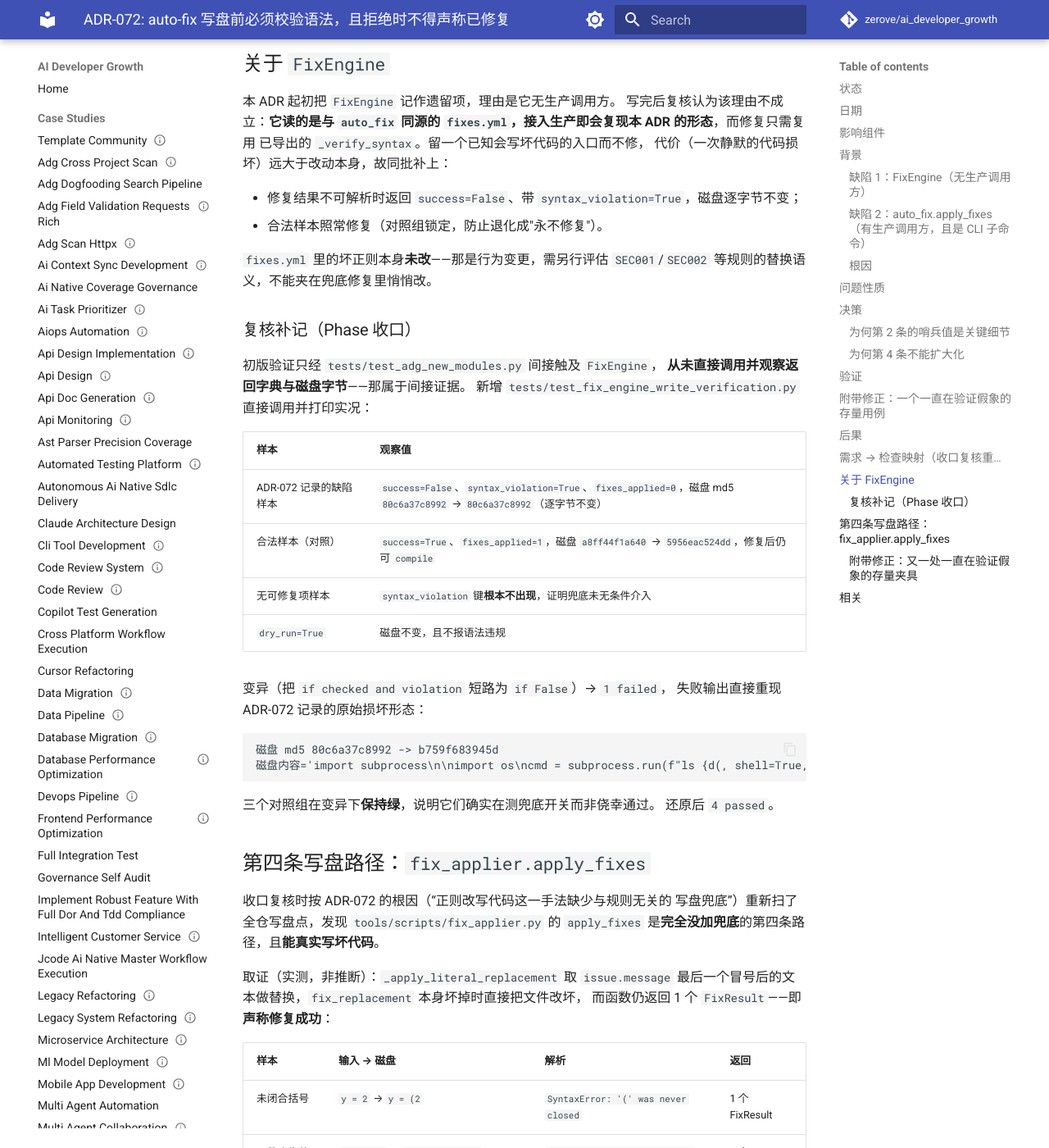
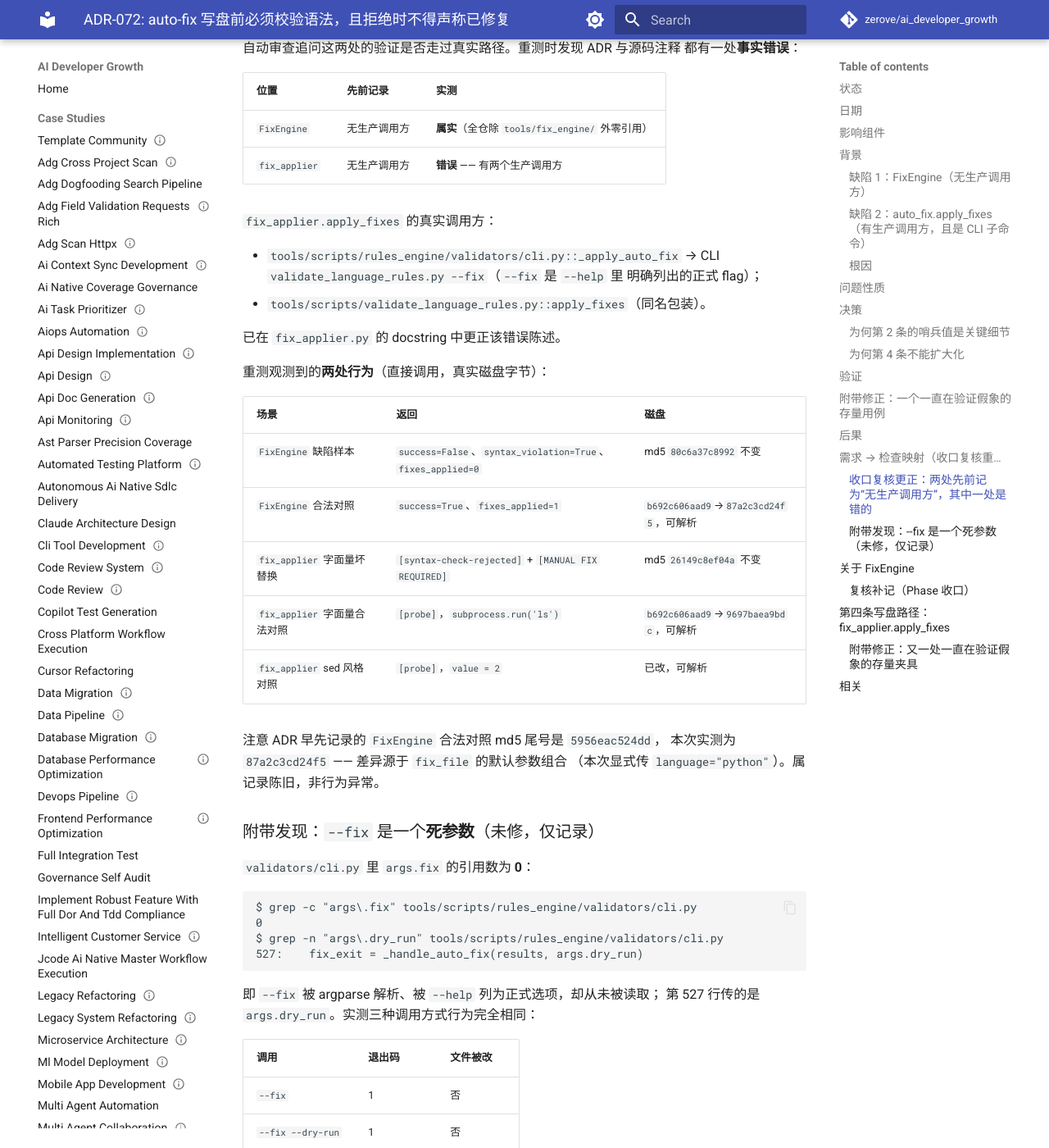
Before and after one commit to zerove/ai_developer_growth, an MkDocs documentation site: the page built from docs/adr/ADR-072-auto-fix-verify-syntax-before-write.md, in a window 1280 px wide and 1400 px high, scrolled down 4738 px. Shown: the whole window at 82% size. Built offline with MkDocs 1.6.1 and Material for MkDocs 9.7.7, drawn with Linux system fonts in a browser that asks for light colours; comment, search, counter and statistics services are not loaded; some of the changed text lies outside the part shown.

Commit message:
fix(adr-072): 更正 fix_applier 调用方事实错误，并记录 --fix 死参数
自审发现 ADR-072 与 fix_applier.py 源码注释都把该路径记为"无生产调用方"，
实测**是错的**：

- validators/cli.py::_apply_auto_fix → CLI validate_language_rules.py --fix
- validate_language_rules.py::apply_fixes（同名包装）

且 --fix 是 --help 里明确列出的正式 flag。已在 docstring 更正。
FixEngine 的"无调用方"判断经实测仍属实（除 build/lib 产物与 28 处测试
引用外零引用），未改。

连带发现一个此前无人注意的事实：validators/cli.py 里 args.fix 的引用数
为 0 —— 第 527 行传的是 args.dry_run。实测 --fix、--fix --dry-run、无参数
三种调用行为完全相同（均不写盘）。即该 CLI 等价于永远 dry-run，
syntax-check-rejected 在这条路径上不会被触发，兜底存在但当前不可达。

**未修**：把 --fix 从死参数改成真正生效是 CLI 行为变更，与 ADR-072 的
写盘兜底不同范围，应单独评估。仅如实记录并加回归用例锁死当前事实，
避免下一个人依据陈旧注释去验证一条不可达的写盘路径。

新增 tests/test_write_path_fallback_contracts.py（9 例），三向变异验证：
- 短路 FixEngine 兜底 → 恰好 1 条红；
- 短路 fix_applier 兜底 → 恰好 1 条红；
- 让 --fix 真的被读 → 恰好死参数那条红（预期行为）。
三组互不串扰，还原后 9 passed。

顺带修正契约误用：apply_fixes 字面量替换取 message 最后一个冒号后的
文本作被替换串，夹具必须写 "replace: <原文>"，否则替换静默不发生、
返回 0 条 —— 看起来通过实则空转。本轮第一次探测就踩了这个坑。

全量 pytest -n 8: 5078 passed。

Co-Authored-By: Claude Opus 4.8 (1M context) <noreply@anthropic.com>

````diff
--- a/docs/adr/ADR-072-auto-fix-verify-syntax-before-write.md
+++ b/docs/adr/ADR-072-auto-fix-verify-syntax-before-write.md
@@ -169,10 +169,71 @@ ADR-070 的兜底写在 `ast_fixer` 内部，没有覆盖到这条路径。当
 另 7 条（含全部对照组）保持绿。回退 ADR-071 那三行 → 本组 3 条全绿，
 证明两组变异互不串扰。
 
-注：本组的 `FixEngine` 与 `fix_applier` 两处（无生产调用方）仍由
+注：本组的 `FixEngine` 与 `fix_applier` 两处仍由
 `test_fix_engine_write_verification.py` / `test_fix_applier_write_verification.py`
-直接调用验证返回值与磁盘字节 —— 它们不是 CLI 子命令, 没有可走的
-"真实公开接口", 直接调用即其真实入口。
+直接调用验证返回值与磁盘字节。
+
+### 收口复核更正：两处先前记为“无生产调用方”，其中一处是错的
+
+自动审查追问这两处的验证是否走过真实路径。重测时发现 ADR 与源码注释
+都有一处**事实错误**：
+
+| 位置 | 先前记录 | 实测 |
+| --- | --- | --- |
+| `FixEngine` | 无生产调用方 | **属实**（全仓除 `tools/fix_engine/` 外零引用） |
+| `fix_applier` | 无生产调用方 | **错误** —— 有两个生产调用方 |
+
+`fix_applier.apply_fixes` 的真实调用方：
+
+- `tools/scripts/rules_engine/validators/cli.py::_apply_auto_fix`
+  → CLI `validate_language_rules.py --fix`（`--fix` 是 `--help` 里
+  明确列出的正式 flag）；
+- `tools/scripts/validate_language_rules.py::apply_fixes`（同名包装）。
+
+已在 `fix_applier.py` 的 docstring 中更正该错误陈述。
+
+重测观测到的**两处行为**（直接调用，真实磁盘字节）：
+
+| 场景 | 返回 | 磁盘 |
+| --- | --- | --- |
+| `FixEngine` 缺陷样本 | `success=False`、`syntax_violation=True`、`fixes_applied=0` | md5 `80c6a37c8992` 不变 |
+| `FixEngine` 合法对照 | `success=True`、`fixes_applied=1` | `b692c606aad9`→`87a2c3cd24f5`，可解析 |
+| `fix_applier` 字面量坏替换 | `[syntax-check-rejected]` + `[MANUAL FIX REQUIRED]` | md5 `26149c8ef04a` 不变 |
+| `fix_applier` 字面量合法对照 | `[probe]`，`subprocess.run('ls')` | `b692c606aad9`→`9697baea9bdc`，可解析 |
+| `fix_applier` sed 风格对照 | `[probe]`，`value = 2` | 已改，可解析 |
+
+注意 ADR 早先记录的 `FixEngine` 合法对照 md5 尾号是 `5956eac524dd`，
+本次实测为 `87a2c3cd24f5` —— 差异源于 `fix_file` 的默认参数组合
+（本次显式传 `language="python"`）。属记录陈旧，非行为异常。
+
+### 附带发现：`--fix` 是一个**死参数**（未修，仅记录）
+
+`validators/cli.py` 里 `args.fix` 的引用数为 **0**：
+
+```
+$ grep -c "args\.fix" tools/scripts/rules_engine/validators/cli.py
+0
+$ grep -n "args\.dry_run" tools/scripts/rules_engine/validators/cli.py
+527:    fix_exit = _handle_auto_fix(results, args.dry_run)
+```
+
+即 `--fix` 被 argparse 解析、被 `--help` 列为正式选项，却从未被读取；
+第 527 行传的是 `args.dry_run`。实测三种调用方式行为完全相同：
+
+| 调用 | 退出码 | 文件被改 |
+| --- | --- | --- |
+| `--fix` | 1 | 否 |
+| `--fix --dry-run` | 1 | 否 |
+| 无参数 | 1 | 否 |
+
+后果：该 CLI 永远不会真正写盘（等价于永远 dry-run），因此
+`syntax-check-rejected` 在这条路径上**不会被触发** —— 兜底存在但当前
+不可达。同时 `--fix` 给用户“会改文件”的错误预期。
+
+**未修的理由**：改这个行为会变更 CLI 的实际语义（从“永不写盘”变成
+“按 `--fix` 写盘”），属于行为变更而非缺陷兜底，与 ADR-072 的范围不同，
+应单独评估并配对应的人工确认。此处仅如实记录，避免下一个人把
+`fix_applier` 当成生产可达路径去验证写盘行为。
 
 ## 关于 `FixEngine`
 
@@ -230,9 +291,13 @@ ADR-070 的兜底写在 `ast_fixer` 内部，没有覆盖到这条路径。当
 | 缩进失效 | `if True:` → `if Trueif True:` | `SyntaxError: invalid syntax` | 1 个 FixResult |
 | 健康对照 | `os.system('ls')` → `subprocess.run(...)` | 仍可解析 | 1 个 FixResult |
 
-同 ADR-072 对 `FixEngine` 的处理：它**无生产调用方**（仅
-`tests/test_report_and_fix.py` 等测试使用），但那个理由已被明确否决过，
-故同批补上。修法复用 `auto_fix._verify_syntax`，不另写一份。
+同 ADR-072 对 `FixEngine` 的处理：它**无生产调用方**（实测：全仓除
+`build/lib/` 构建产物与 28 处测试引用外零引用），但那个理由已被明确
+否决过，故同批补上。修法复用 `auto_fix._verify_syntax`，不另写一份。
+
+> **收口复核更正**：本节初稿把 `fix_applier` 也记为“无生产调用方”，
+> 那是**错的** —— 它有两个生产调用方，详见上方「收口复核更正」。
+> `FixEngine` 的“无调用方”判断经本轮实测**仍然属实**。
 
 新增 `tests/test_fix_applier_write_verification.py`，含两条替换分支
 （字面量与 sed 风格）的对照组，防止只测了一半：
````
Also changed, not shown: CONTEXT.md (+13 -18 lines), 2 other files.
